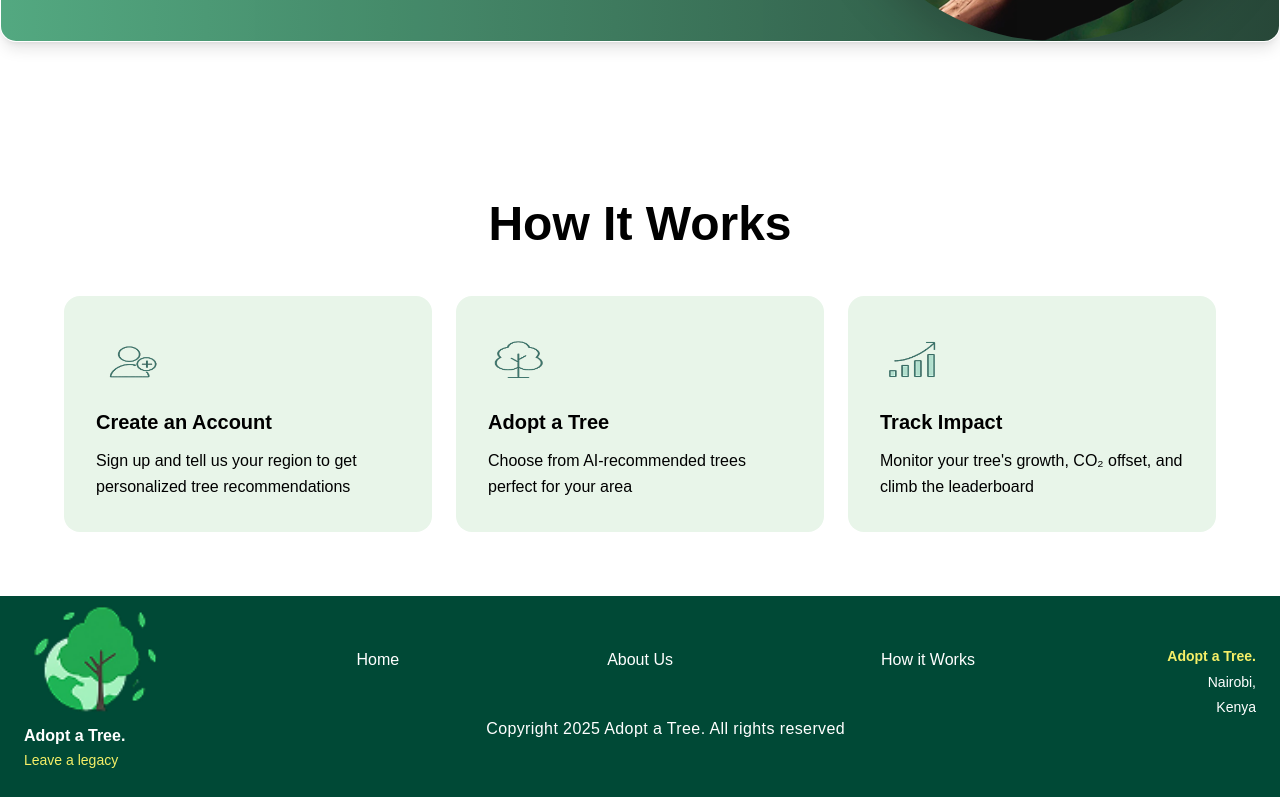
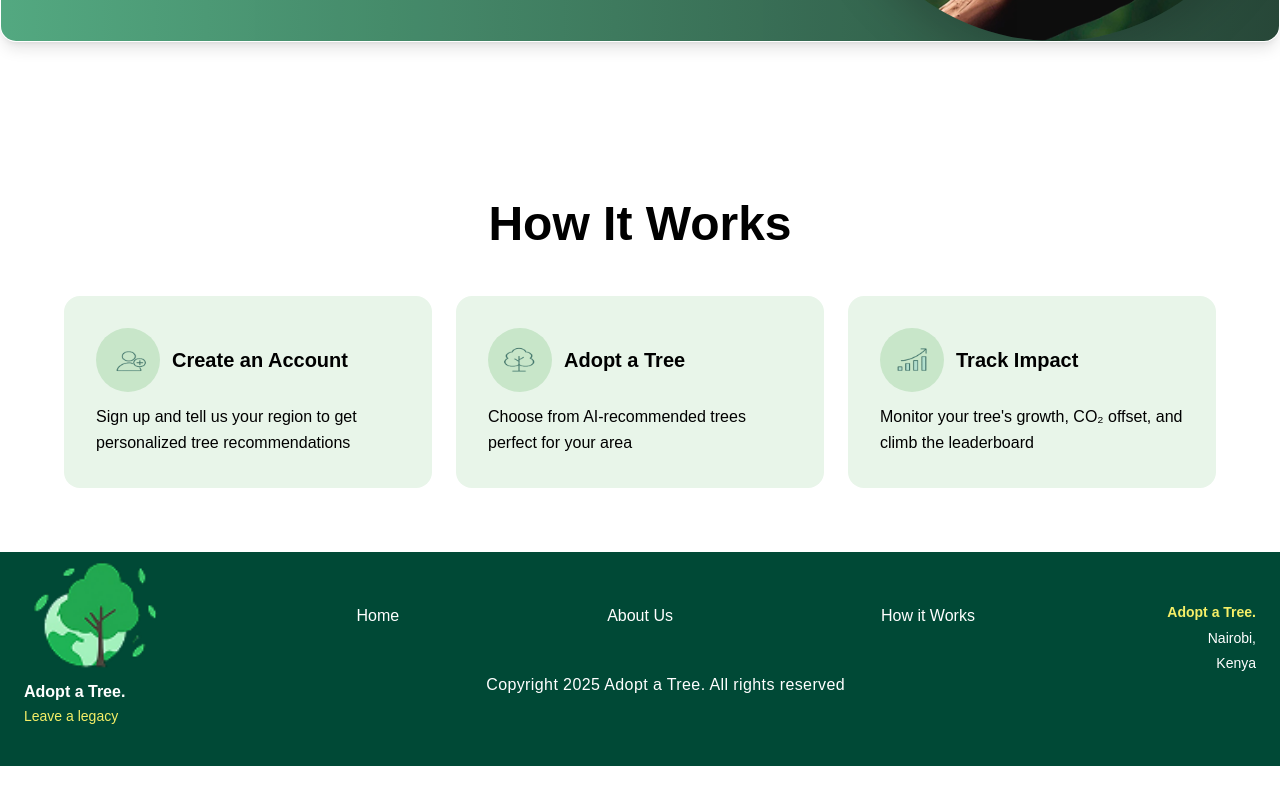
Before and after one commit to victorMwatu/Adopt-a-Tree, a Next.js app in the folder client/: page / in a window 1280 px wide. Shown: the part 596-1393 px from the top of the page. After the commit the page ends 1362 px from the top, so only its background shows below. Built offline with nearby package versions, Linux system fonts and the light colour scheme.

Commit message:
fix: align icons and titles horizontally in How It Works cards
- Restructure card layout to display icon and title on same line
- Add circular background frame to icons
- Position description text below icon-title row
- Update flex layout and spacing for proper alignment

```diff
--- a/client/src/app/page.js
+++ b/client/src/app/page.js
@@ -7,7 +7,7 @@ export default function Home() {
       <Navbar />
 
       {/* Hero Section */}
-      <section className="w-full min-h-[80vh] flex items-center">
+      <section className="w-full min-h-[80vh] flex items-center bg-white">
           <div className="w-full rounded-2xl shadow-lg border border-white/20 overflow-hidden relative">
 
           <div
@@ -82,12 +82,14 @@ export default function Home() {
             <div className="max-w-6xl mx-auto grid grid-cols-1 md:grid-cols-3 gap-6">
               {/* Card 1 */}
                 <div className="bg-[#E8F5E9] rounded-2xl p-8">
-                <div className="w-16 h-16 mb-4">
+                <div className="flex items-center gap-3 mb-3">
+                  <div className="w-16 h-16 bg-[#C8E6C9] rounded-full flex items-center justify-center p-3">
                     <img src="/assets/account-icon.png" alt="Create Account" className="w-full h-full object-contain" />
                   </div>
-                <h3 className="text-xl font-bold text-black mb-3">
+                  <h3 className="text-xl font-bold text-black">
                     Create an Account
                   </h3>
+                </div>
                 <p className="text-black leading-relaxed">
                   Sign up and tell us your region to get personalized tree recommendations
                 </p>
@@ -95,12 +97,14 @@ export default function Home() {
 
              {/* Card 2 */}
               <div className="bg-[#E8F5E9] rounded-2xl p-8">
-                <div className="w-16 h-16 mb-4">
+              <div className="flex items-center gap-3 mb-3">
+                <div className="w-16 h-16 bg-[#C8E6C9] rounded-full flex items-center justify-center p-3">
                   <img src="/assets/tree-icon.png" alt="Adopt Tree" className="w-full h-full object-contain" />
                 </div>
-                <h3 className="text-xl font-bold text-black mb-3">
+                <h3 className="text-xl font-bold text-black">
                   Adopt a Tree
                 </h3>
+              </div>
               <p className="text-black leading-relaxed">
                 Choose from AI-recommended trees perfect for your area
               </p>
@@ -108,12 +112,14 @@ export default function Home() {
 
             {/* Card 3 */}
               <div className="bg-[#E8F5E9] rounded-2xl p-8">
-                <div className="w-16 h-16 mb-4">
+            <div className="flex items-center gap-3 mb-3">
+              <div className="w-16 h-16 bg-[#C8E6C9] rounded-full flex items-center justify-center p-3">
                 <img src="/assets/impact-icon.png" alt="Track Impact" className="w-full h-full object-contain" />
               </div>
-                <h3 className="text-xl font-bold text-black mb-3">
+              <h3 className="text-xl font-bold text-black">
                 Track Impact
               </h3>
+            </div>
             <p className="text-black leading-relaxed">
               Monitor your tree's growth, CO₂ offset, and climb the leaderboard
             </p>
```
Lines whose indentation alone changed are shown as unchanged.
